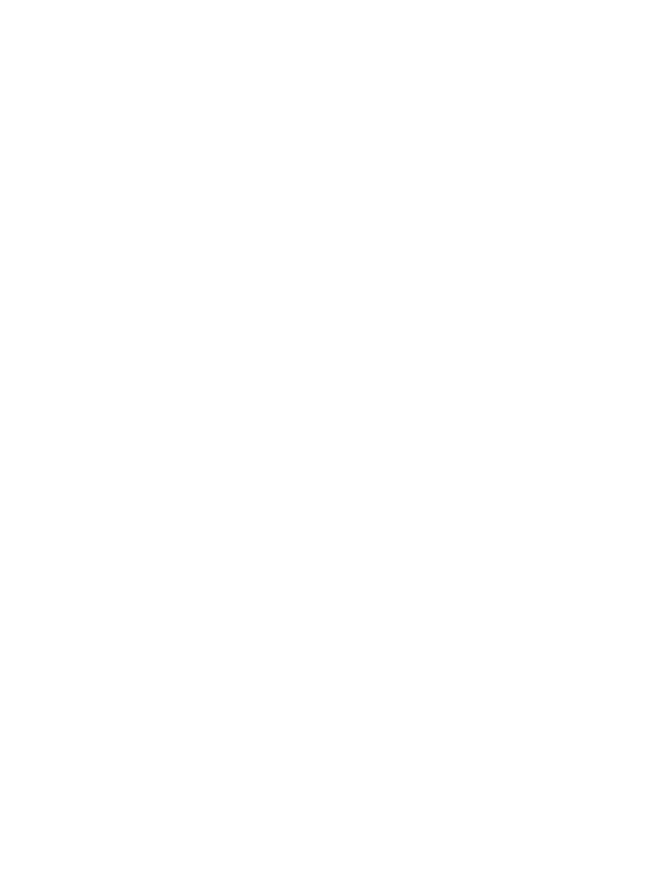
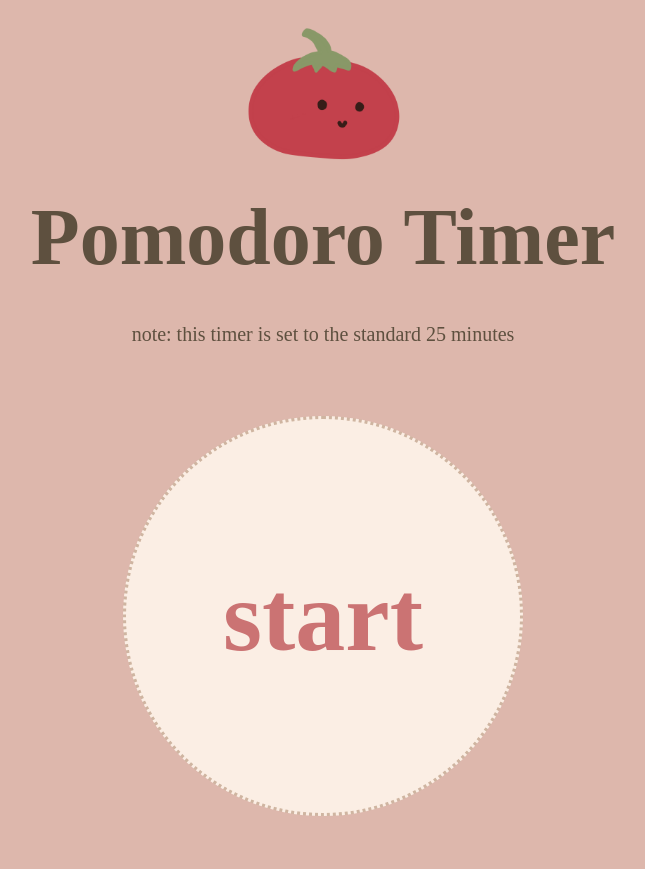
Before and after one commit to doroluo/annoying-pomodoro, a plain HTML site: page index.html in a window 1280 px wide. Shown: the whole page, without its empty margins (317-962 px from the left). Before the commit the page ends 800 px from the top, so only its background shows below. Drawn offline with Linux system fonts and the light colour scheme; a web font is replaced by a local one.

Commit message:
FIXED FILES
UHM COMMITTED WRONG FILES SO THE CODE GOT MESSED UP, BUT THIS SHOULD NOW BE CORRECT

```diff
--- a/app.js
+++ b/app.js
@@ -15,7 +15,7 @@ let interval;
 function set_time() {
     // need to reset time with every call
     time = Date.now();
-    tf_min = 25*60*1000;    // 25  minutes
+    tf_min = 0.1*60*1000;    // 25  minutes
     time = new Date(time + tf_min);
 }
 
@@ -58,19 +58,16 @@ function countdown() {
 
 function stop_timer() {
     // stop the notifications
-
     annoying_notif_1.pause();
     annoying_notif_1.currentTime = 0;
     annoying_notif_2.pause();
     annoying_notif_2.currentTime = 0;
     annoying_notif_3.pause();
     annoying_notif_3.currentTime = 0;
-    // annoying_notif.src = annoying_notif.src;
+    // reset button to the start button
     document.getElementById("timer").innerHTML = `
     <button class="start_timer" onclick="start_timer()">
         <b>start</b>
     </button>
     `;
-
-    // clearInterval(interval);
 }
--- a/index.html
+++ b/index.html
@@ -1,9 +1,37 @@
+<!DOCTYPE html>
+
+<!-- I want this to be a website where you have a pomodoro timer that pings you incessently when it goes off -->
+
 <html>
     <head>
-        <script defer src = "./index.js"></script>
+        <link rel="preconnect" href="https://fonts.googleapis.com">
+        <link rel="preconnect" href="https://fonts.gstatic.com" crossorigin>
+        <link href="https://fonts.googleapis.com/css2?family=Gaegu&display=swap" rel="stylesheet">
+
+        <link href="main.css" rel="stylesheet">
+        <script src="app.js"></script>
     </head>
 
     <body>
 
+        <div style="text-align: center; margin-bottom: 0px;">
+            <img src="images/tomato.png" style="height: 180px; width: auto; margin-bottom: 0px;">
+        </div>
+
+        <h1 class="header">
+            Pomodoro Timer
+        </h1>
+
+        <p style="text-align: center; font-size: 20px;">
+            note: this timer is set to the standard 25 minutes
+        </p>
+
+        <div id="timer" class="timer">
+            <button class="start_timer" onclick="start_timer()">
+                <b>start</b>
+            </button>
+        </div>
+
     </body>
+
 </html>
--- a/main.css
+++ b/main.css
@@ -7,8 +7,9 @@ body {
 .header {
     font-size: 80px;
     text-align: center;
-    margin-top: 80px;
     margin-bottom: 40px;
+    margin-top: 0px;
+    padding-top: 0px;
 }
 
 .timer {
```
